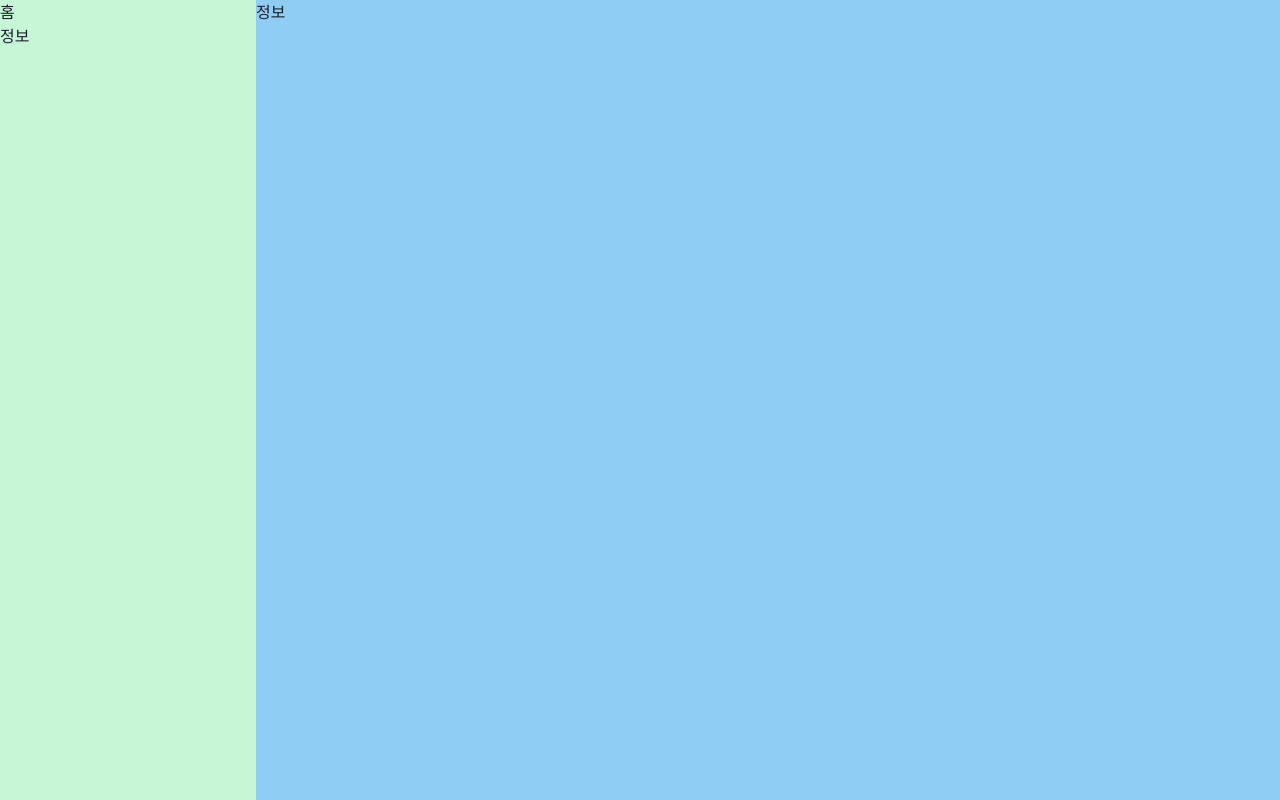
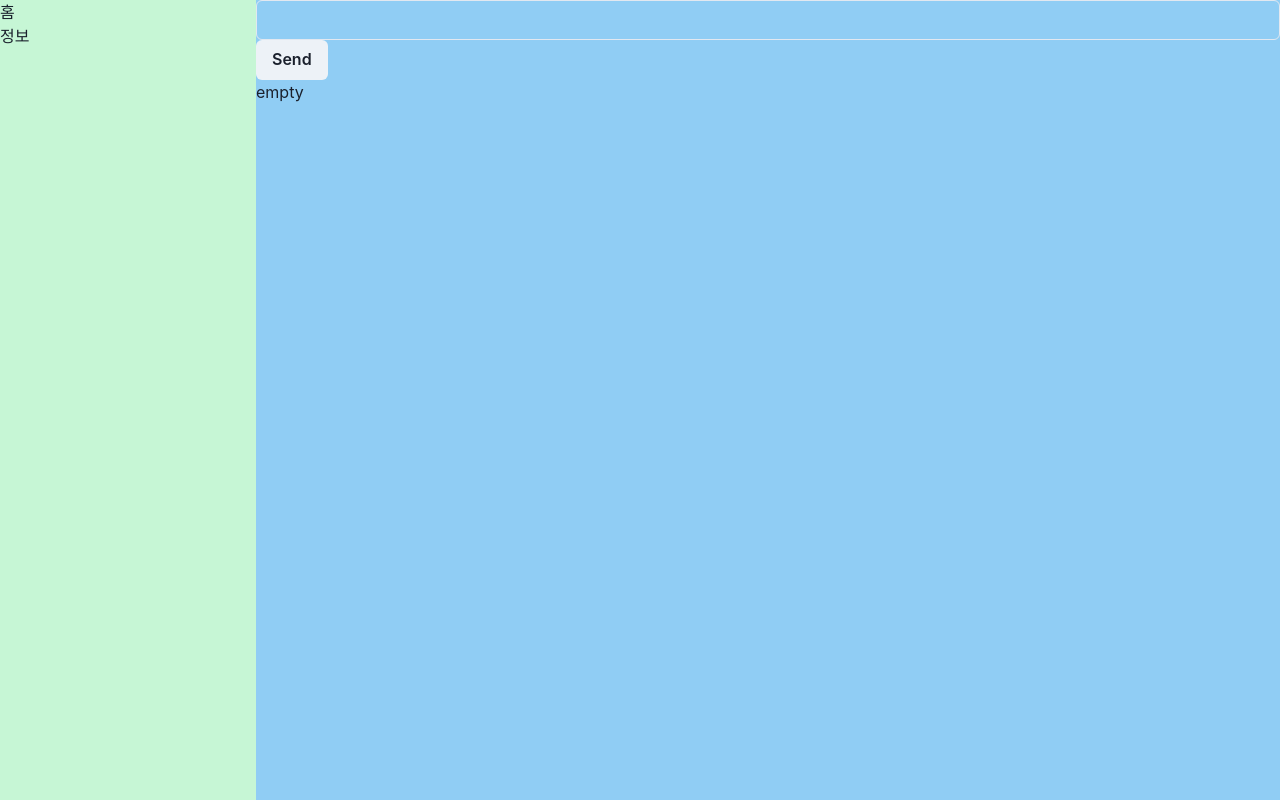
Before and after one commit to Nelfunction/Nelfunction.github.io, a React (Create React App) app: page /info in a window 1280 px wide. Built offline with nearby package versions, Linux system fonts and the light colour scheme.

Commit message:
테스트

```diff
--- a/package.json
+++ b/package.json
@@ -35,7 +35,8 @@
     "build": "react-scripts build",
     "test": "react-scripts test",
     "eject": "react-scripts eject",
-    "deploy": "gh-pages -d build"
+    "deploy": "copy build\\index.html build\\404.html && gh-pages -d build",
+    "predeploy": "npm run build"
   },
   "eslintConfig": {
     "extends": "react-app"
--- a/src/view/Info.tsx
+++ b/src/view/Info.tsx
@@ -1,10 +1,28 @@
-import { Box, Container } from '@chakra-ui/react';
-import { Outlet } from 'react-router-dom';
+import { Box, Button, Input } from '@chakra-ui/react';
+import axios from 'axios';
+import { useState } from 'react';
 
 export const Info = () => {
+  const [data, setData] = useState<any>();
+  const [key, setKey] = useState<string>('');
+
+  const githubUserAPI = async () => {
+    axios
+      .get('https://api.github.com/user', {
+        headers: {
+          Authorization: 'Bearer ' + key,
+        },
+      })
+      .then(res => {
+        setData(JSON.stringify(res.data));
+      });
+  };
+
   return (
     <Box h="120vh" bg="blue.200">
-      정보
+      <Input onChange={e => setKey(e.target.value)} />
+      <Button onClick={githubUserAPI}>Send</Button>
+      {data ? <Box>{data}</Box> : <Box>empty</Box>}
     </Box>
   );
 };
```
